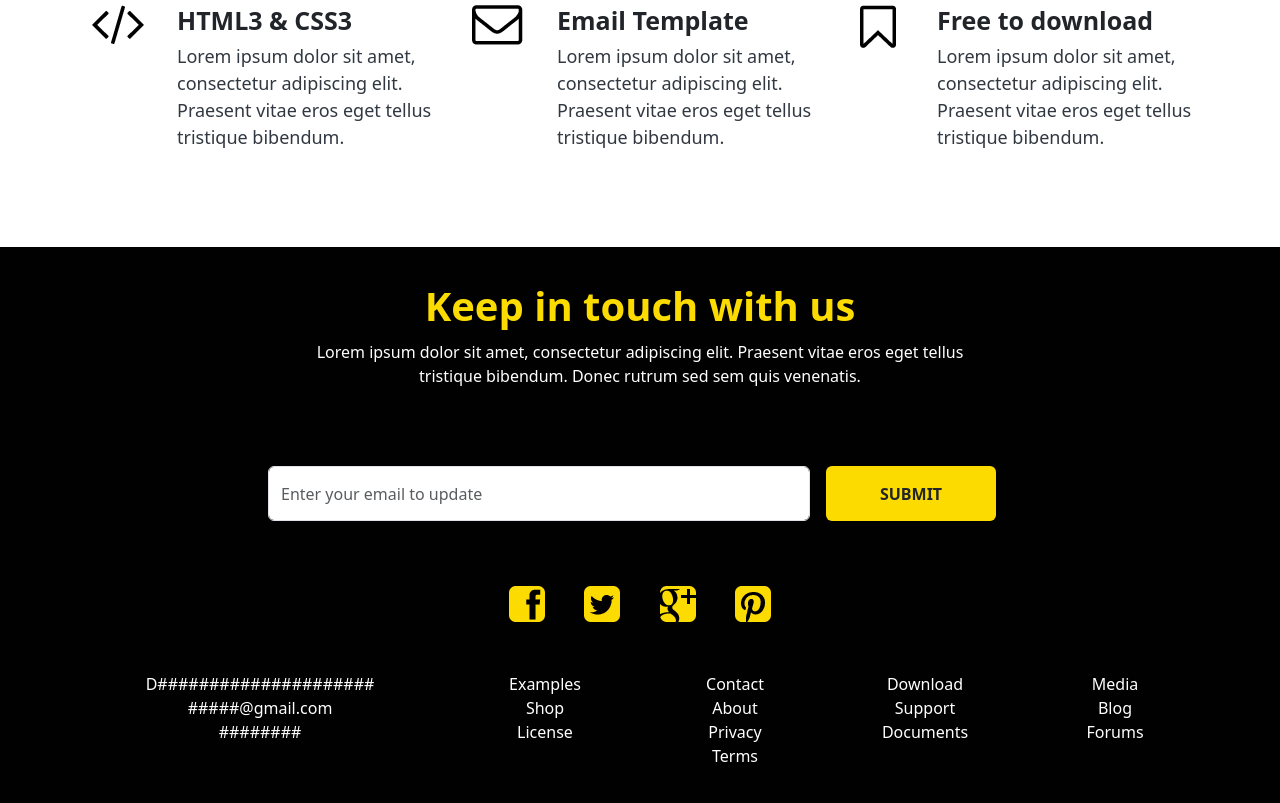
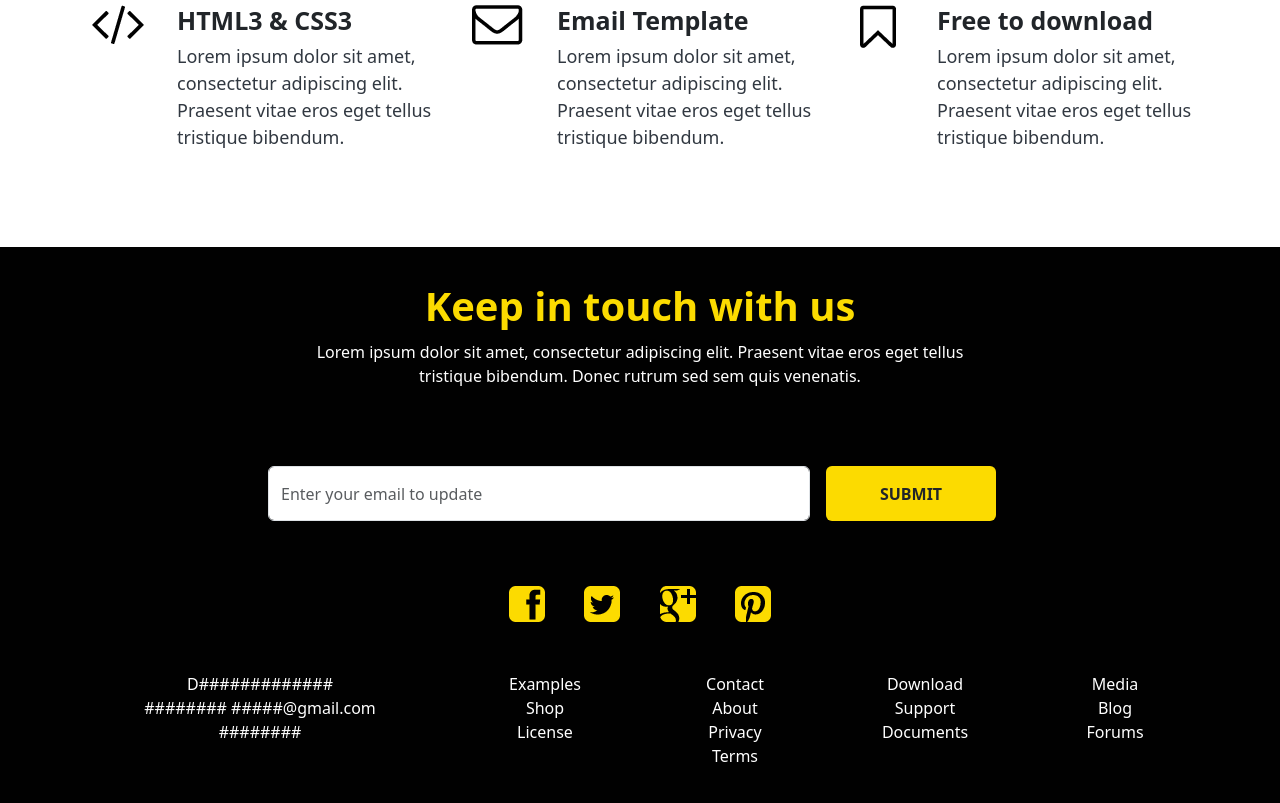
Before and after one commit to Abdullahalraju60/tinyone, a plain HTML site: page index.html in a window 1280 px wide. Shown: the part 1097-1900 px from the top of the page. Drawn offline with Linux system fonts and the light colour scheme.

Commit message:
Update index.html

```diff
--- a/index.html
+++ b/index.html
@@ -284,7 +284,8 @@
             <div class="col-lg-4 col-md-4 col-sm-12 col-12">
               <div class="f_1">
                 <address>
-                  D#####################
+                  D############# <br>
+                  ########
                   #####@gmail.com <br>
                   ########
                 </address>
```
